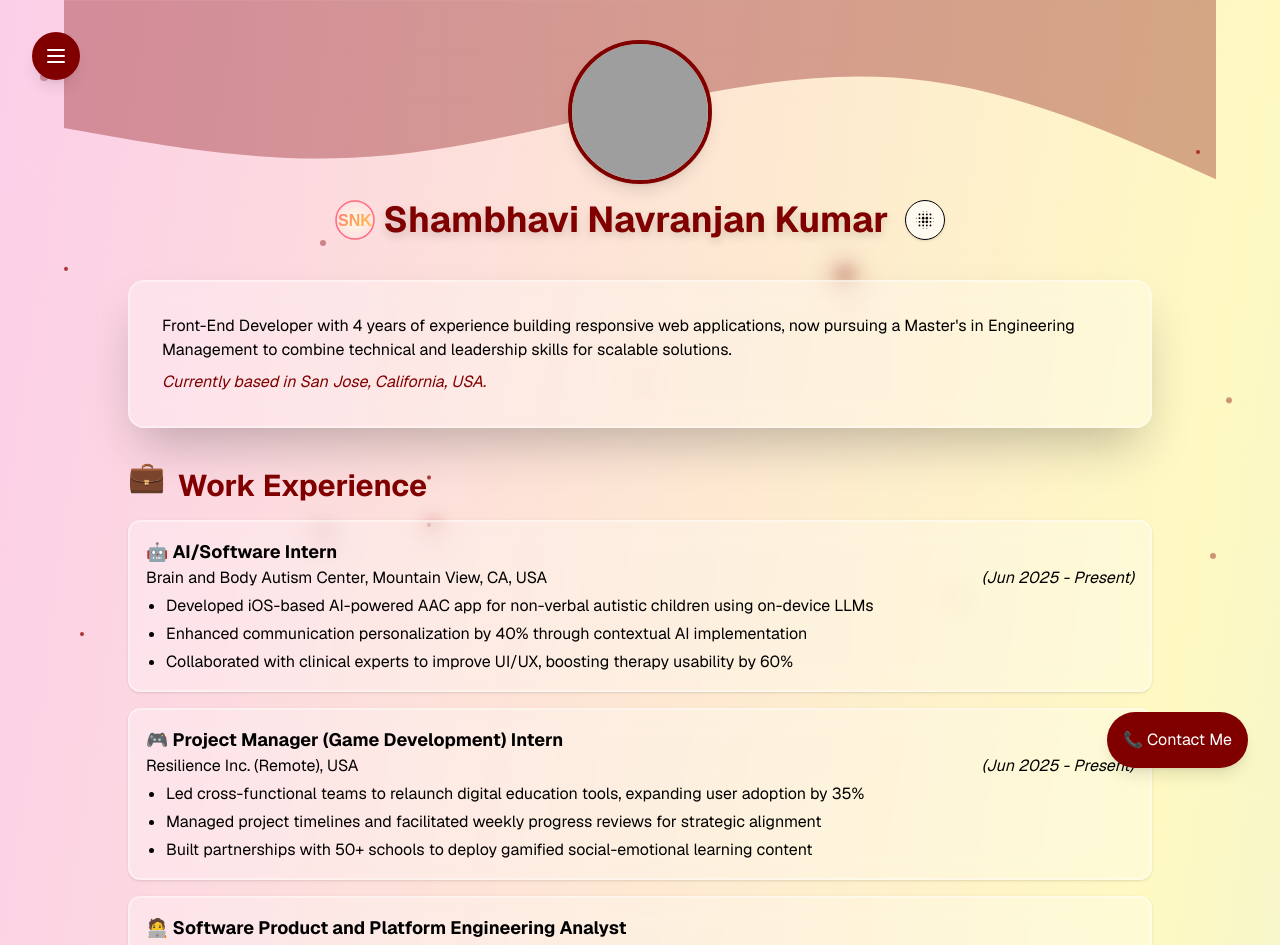
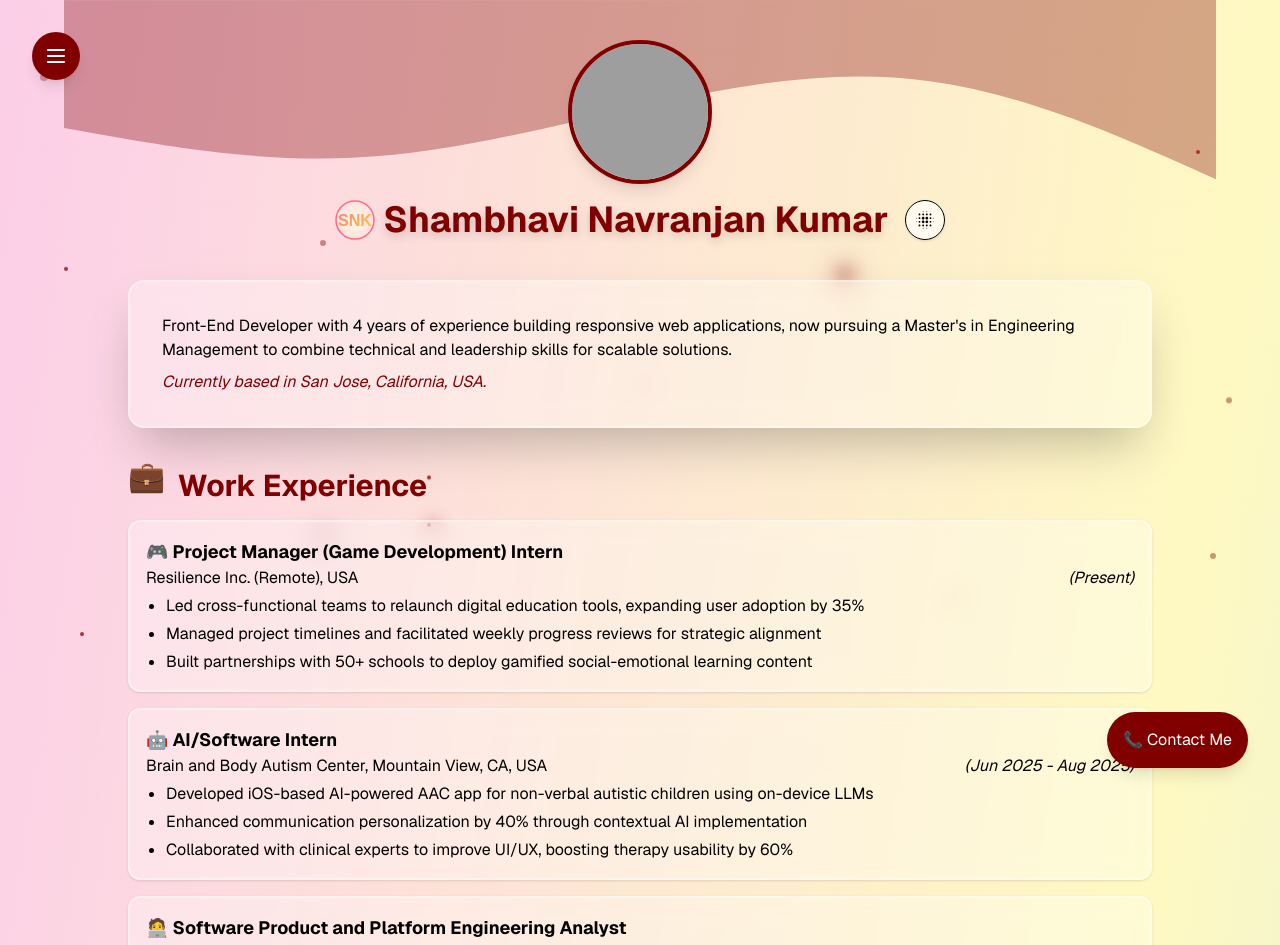
Before and after one commit to ShambhaviNK/portfolio, a Next.js app: page / in a window 1280 px wide. Shown: the top 945 px of the page. Built offline with nearby package versions, Linux system fonts and the light colour scheme; grey boxes are pictures that could not be loaded.

Commit message:
sequence changed

```diff
--- a/src/app/page.tsx
+++ b/src/app/page.tsx
@@ -389,23 +389,23 @@ export default function Home() {
         <div className="grid grid-cols-1 gap-4" data-aos="fade-up" data-aos-delay="200">
           {[
             {
+              title: "🎮 Project Manager (Game Development) Intern",
+              company: "Resilience Inc. (Remote), USA",
+              dates: "(Present)",
+              points: [
+                "Led cross-functional teams to relaunch digital education tools, expanding user adoption by 35%",
+                "Managed project timelines and facilitated weekly progress reviews for strategic alignment",
+                "Built partnerships with 50+ schools to deploy gamified social-emotional learning content"
+              ]
+            },
+            {
               title: "🤖 AI/Software Intern",
               company: "Brain and Body Autism Center, Mountain View, CA, USA",
-              dates: "(Jun 2025 - Present)",
+              dates: "(Jun 2025 - Aug 2025)",
               points: [
                 "Developed iOS-based AI-powered AAC app for non-verbal autistic children using on-device LLMs",
                 "Enhanced communication personalization by 40% through contextual AI implementation",
                 "Collaborated with clinical experts to improve UI/UX, boosting therapy usability by 60%"
-              ]
-            },
-            {
-              title: "🎮 Project Manager (Game Development) Intern",
-              company: "Resilience Inc. (Remote), USA",
-              dates: "(Jun 2025 - Present)",
-              points: [
-                "Led cross-functional teams to relaunch digital education tools, expanding user adoption by 35%",
-                "Managed project timelines and facilitated weekly progress reviews for strategic alignment",
-                "Built partnerships with 50+ schools to deploy gamified social-emotional learning content"
               ]
             },
             {
```
